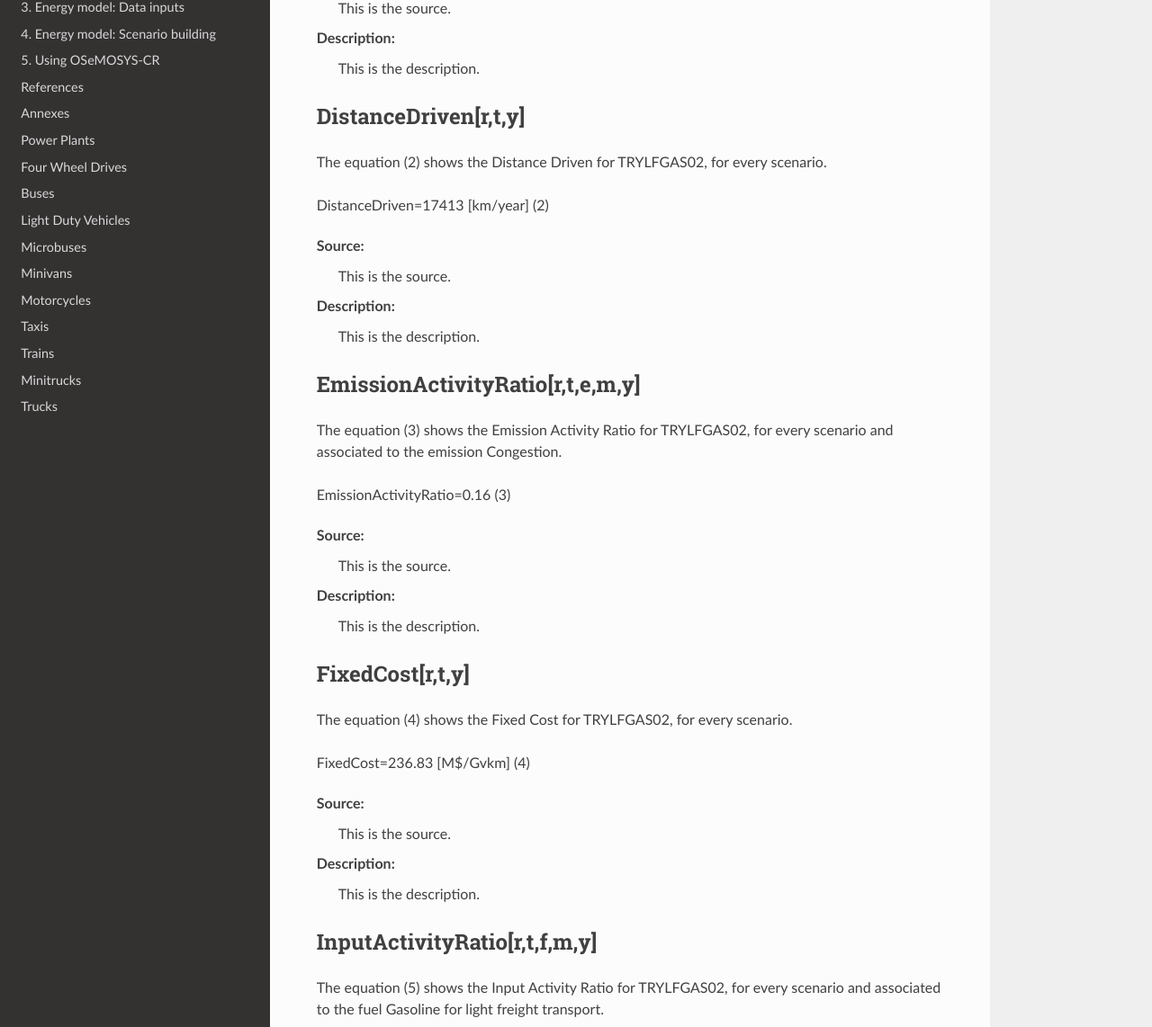
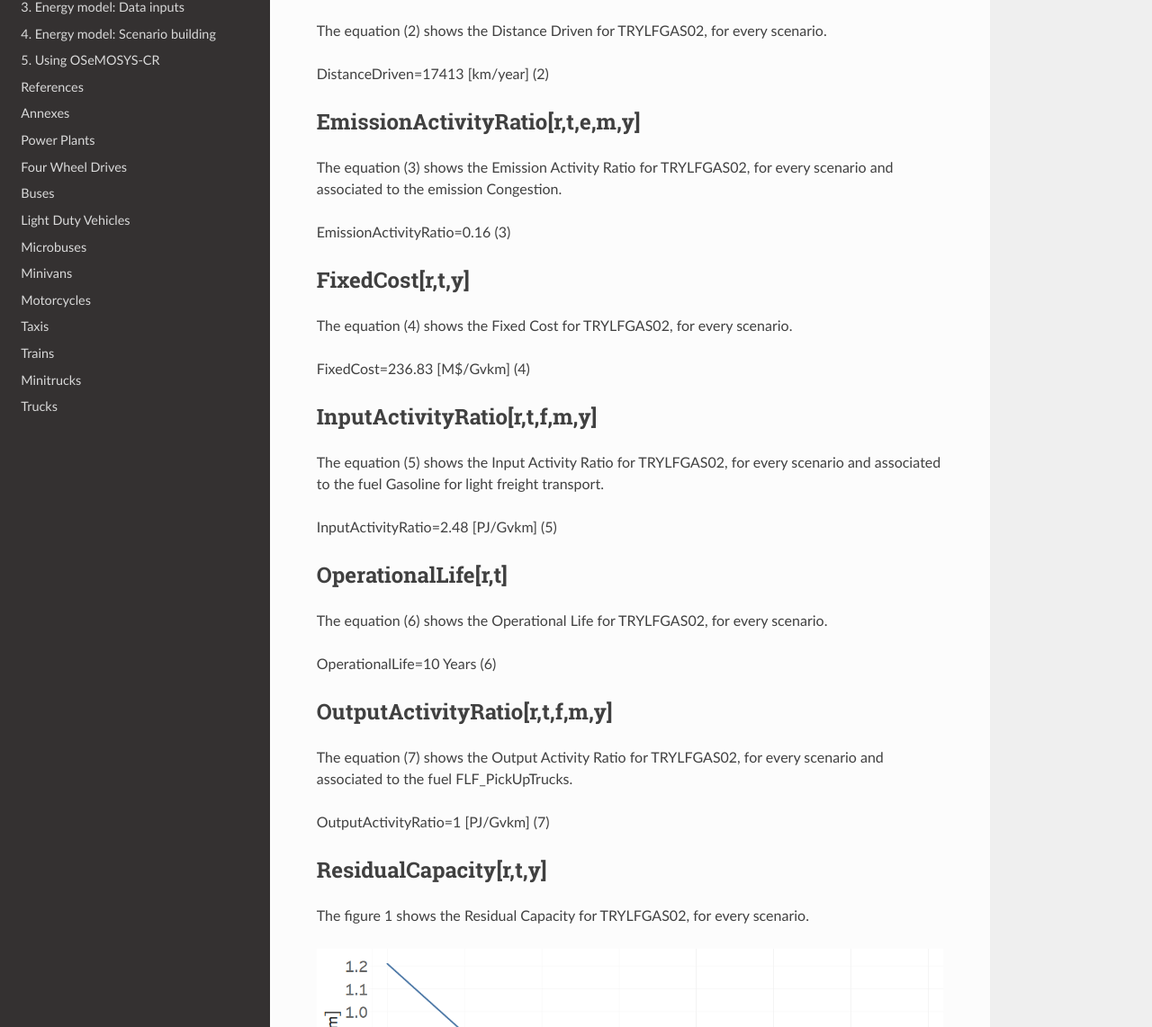
Before and after one commit to EPERLab/OSeMOSYS-CR, a Sphinx documentation site: the page built from docs/fichas/80_TRYLFGAS02.rst, in a window 1280 px wide and 1400 px high, scrolled down 1194 px. Shown: the part 258-1400 px from the top of the window at 90% size. Built offline with Sphinx 7.4.7 and the Read the Docs theme 2.0.0, drawn with Linux system fonts in a browser that asks for light colours; formulas are drawn with MathJax 3; some of the changed text lies outside the part shown.

Commit message:
Update 80_TRYLFGAS02.rst

```diff
--- a/docs/fichas/80_TRYLFGAS02.rst
+++ b/docs/fichas/80_TRYLFGAS02.rst
@@ -54,11 +54,6 @@ The equation (1) shows the Capital Cost for TRYLFGAS02, for every scenario.
 
 CapitalCost=1105.71 [M$/Gvkm]   (1)
 
-Source:
-   This is the source.
-
-Description:
-   This is the description.
 
 DistanceDriven[r,t,y]
 +++++++++
@@ -66,11 +61,7 @@ The equation (2) shows the Distance Driven for TRYLFGAS02, for every scenario.
 
 DistanceDriven=17413 [km/year]   (2)
 
-Source:
-   This is the source.
 
-Description:
-   This is the description.
 
 EmissionActivityRatio[r,t,e,m,y]
 +++++++++
@@ -78,11 +69,7 @@ The equation (3) shows the Emission Activity Ratio for TRYLFGAS02, for every sce
 
 EmissionActivityRatio=0.16    (3)
 
-Source:
-   This is the source.
 
-Description:
-   This is the description.
 
 FixedCost[r,t,y]
 +++++++++
@@ -90,11 +77,7 @@ The equation (4) shows the Fixed Cost for TRYLFGAS02, for every scenario.
 
 FixedCost=236.83 [M$/Gvkm]   (4)
 
-Source:
-   This is the source.
 
-Description:
-   This is the description.
 
 InputActivityRatio[r,t,f,m,y]
 +++++++++
@@ -102,11 +85,7 @@ The equation (5) shows the Input Activity Ratio for TRYLFGAS02, for every scenar
 
 InputActivityRatio=2.48 [PJ/Gvkm]   (5)
 
-Source:
-   This is the source.
 
-Description:
-   This is the description.
 
 OperationalLife[r,t]
 +++++++++
@@ -114,11 +93,7 @@ The equation (6) shows the Operational Life for TRYLFGAS02, for every scenario.
 
 OperationalLife=10 Years   (6)
 
-Source:
-   This is the source.
 
-Description:
-   This is the description.
 
 OutputActivityRatio[r,t,f,m,y]
 +++++++++
@@ -126,11 +101,7 @@ The equation (7) shows the Output Activity Ratio for TRYLFGAS02, for every scena
 
 OutputActivityRatio=1 [PJ/Gvkm]   (7)
 
-Source:
-   This is the source.
 
-Description:
-   This is the description.
 
 ResidualCapacity[r,t,y]
 +++++++++
@@ -142,11 +113,7 @@ The figure 1 shows the Residual Capacity for TRYLFGAS02, for every scenario.
 
    *Figure 1) Residual Capacity for TRYLFGAS02 for every scenario.*
 
-Source:
-   This is the source.
 
-Description:
-   This is the description.
 
 TotalAnnualMaxCapacity[r,t,y]
 +++++++++
@@ -166,11 +133,7 @@ The figure 3 shows the Total Annual Max Capacity for TRYLFGAS02, for the NDP sce
 
    *Figure 3) Total Annual Max Capacity for TRYLFGAS02 for the NDP scenario.*
 
-Source:
-   This is the source.
 
-Description:
-   This is the description.
 
 TotalTechnologyAnnualActivityLowerLimit[r,t,y]
 +++++++++
@@ -190,11 +153,6 @@ The figure 5 shows the Total Technology Annual Activity Lower Limit for TRYLFGAS
 
    *Figure 5) Total Technology Annual Activity Lower Limit for TRYLFGAS02 for the NDP scenario.*
 
-Source:
-   This is the source.
-
-Description:
-   This is the description.
 
 UnitCapitalCost[r,t,y]
 +++++++++
@@ -202,21 +160,9 @@ The equation (8) shows the Unit Capital Cost for TRYLFGAS02, for every scenario.
 
 UnitCapitalCost=19253.7282 [$]   (8)
 
-Source:
-   This is the source.
-
-Description:
-   This is the description.
-
 
 UnitFixedCost[r,t,y]
 +++++++++
 The equation (9) shows the Unit Fixed Cost for TRYLFGAS02, for every scenario.
 
 UnitFixedCost=4123.9208 [$]   (9)
-
-Source:
-   This is the source.
-
-Description:
-   This is the description.
```
